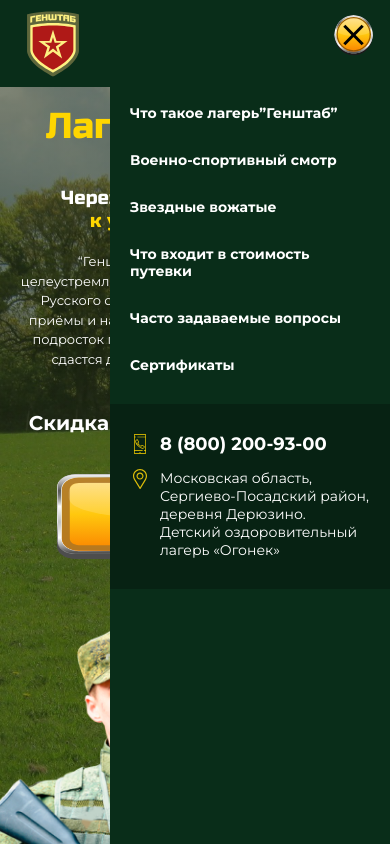
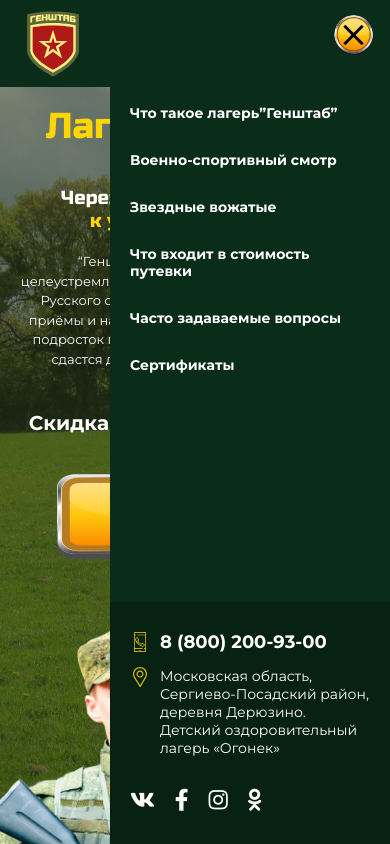
Before and after one commit to ViktoriaZaharova/general-staff, a website: page app/index.html in a window 390 px wide. Both pictures are taken after a click on the element 348 px from the left and 44 px from the top of the page. Shown: the top 844 px of the page. Drawn offline with nearby package versions, Linux system fonts and the light colour scheme.

Commit message:
add social

```diff
--- a/app/index.html
+++ b/app/index.html
@@ -23,6 +23,7 @@
           rel="stylesheet">
     <link href="https://fonts.googleapis.com/css?family=Russo+One&display=swap" rel="stylesheet">
     <link href="https://fonts.googleapis.com/css?family=Roboto:100,300,400,500,700,900&display=swap" rel="stylesheet">
+    <link rel="stylesheet" href="https://cdnjs.cloudflare.com/ajax/libs/font-awesome/5.11.2/css/all.css" integrity="sha256-46qynGAkLSFpVbEBog43gvNhfrOj+BmwXdxFgVK/Kvc=" crossorigin="anonymous">
     <link rel="stylesheet" href="https://cdn.jsdelivr.net/gh/fancyapps/fancybox@3.5.7/dist/jquery.fancybox.min.css"/>
     <link rel="stylesheet" href="css/libs.min.css">
     <link rel="stylesheet" href="css/main.css">
@@ -78,6 +79,13 @@
                     Дерюзино.
                     Детский оздоровительный лагерь «Огонек»</p>
             </div>
+
+            <ul class="list-social">
+                <li><a href="#"><i class="fab fa-vk"></i></a></li>
+                <li><a href="#"><i class="fab fa-facebook-f"></i></a></li>
+                <li><a href="#"><i class="fab fa-instagram"></i></a></li>
+                <li><a href="#"><i class="fab fa-odnoklassniki"></i></a></li>
+            </ul>
         </div>
     </div>
 </div>
--- a/app/sass/main.sass
+++ b/app/sass/main.sass
@@ -1871,6 +1871,7 @@ footer
   display: flex
   flex-direction: column
   align-items: flex-start
+  justify-content: space-between
 
 .mobile-menu__wrapper-top
   padding: 30px 20px
@@ -1898,6 +1899,20 @@ footer
       min-width: 20px
       svg
         fill: #dcbd0a
+
+.list-social
+  display: flex
+  flex-direction: row
+  align-items: center
+  margin: 30px 0 0
+  li
+    margin: 0 20px 0 0
+    &:last-child
+      margin: 0
+    a
+      font-size: 22px
+      color: #fff
+
 
 
 .btn-close
```
Also changed, not shown: app/css/main.css.
